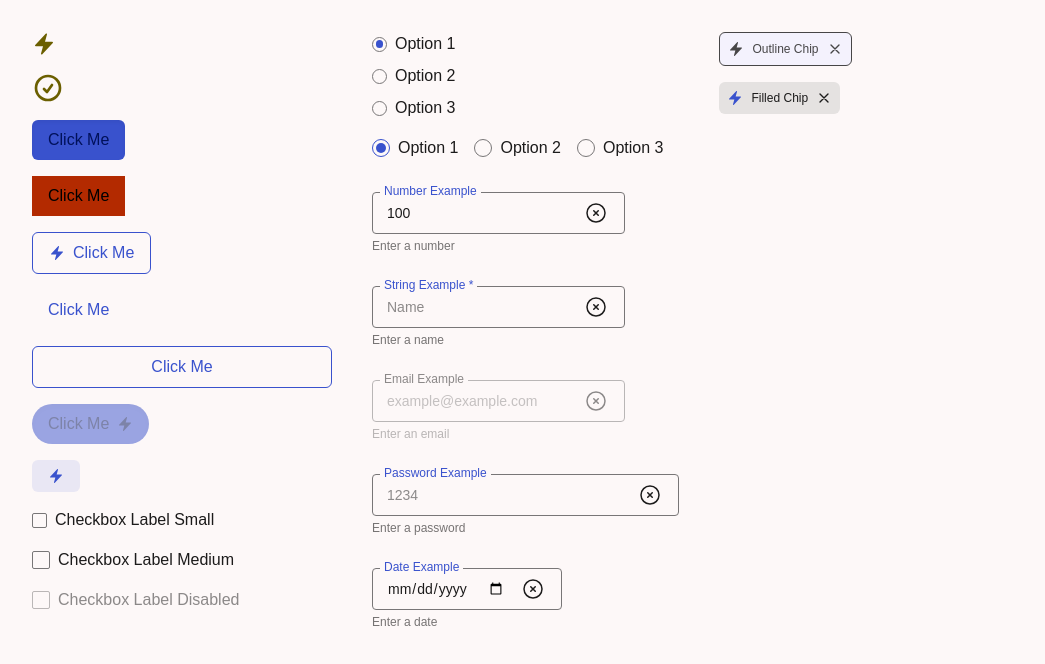
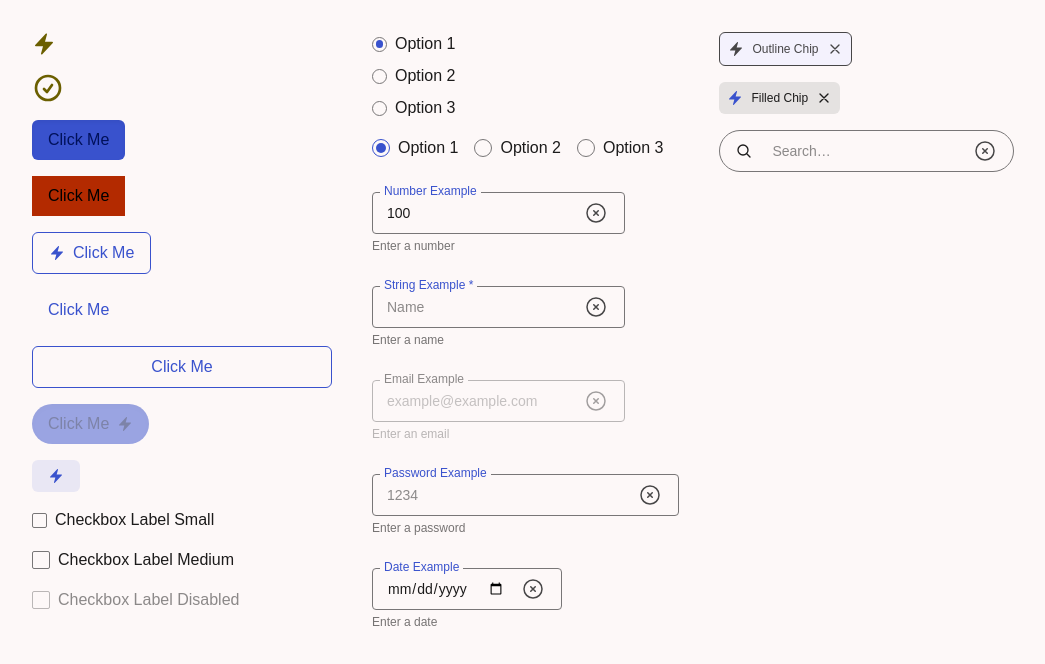
Before and after one commit to input-output-hk/PHA-react-FE-template, a Next.js app in the folder starter_app/: page / in a window 1280 px wide. Shown: the top 664 px of the page, without its empty margins (0-1045 px from the left). Built offline with nearby package versions, Linux system fonts and the light colour scheme.

Commit message:
add search bar

```diff
--- a/starter_app/src/app/components/ControlledTextfield.tsx
+++ b/starter_app/src/app/components/ControlledTextfield.tsx
@@ -99,7 +99,7 @@ export default function ControlledTextField({
             <Button
               variant="embedded"
               onMouseDown={handleClear}
-              content={hasError && !isFocused ? {svg: <ExclamationCircleIcon />, mode: 'stroke', size: 'small', strokeWidth: 1.5, color: 'error'} : { svg: <XCircleIcon />, mode: 'stroke', size: 'small', strokeWidth: 1.5, color: 'onSurface' }} />
+              content={hasError && !isFocused ? {svg: <ExclamationCircleIcon />, mode: 'stroke', size: 'small', strokeWidth: 1.5, color: 'error'} : { svg: <XCircleIcon />, mode: 'stroke', size: 'small', strokeWidth: 1.5, color: 'onVariant' }} />
           </div>
         </div>
         <p className={cn('text-xs mt-1', hasError ? 'text-error' : 'text-onSurface/60')}>
--- /dev/null
+++ b/starter_app/src/app/components/SearchBox.tsx
@@ -0,0 +1,44 @@
+'use client';
+import React, {useRef } from 'react';
+import { MagnifyingGlassIcon, XCircleIcon } from '@heroicons/react/24/outline';
+import Icon from './Icon';
+import Button from './Button';
+
+interface SearchBarProps {
+    placeholder?: string;
+    fullWidth?: boolean;
+    inputRef?: React.RefObject<HTMLInputElement>;
+}
+
+export default function SearchBar({ placeholder = "Search…", fullWidth = false, inputRef }: SearchBarProps) {
+    const internalRef = useRef<HTMLInputElement>(null);
+    const finalRef = inputRef || internalRef;
+
+const handleClear = () => {
+    if (finalRef.current) {
+      finalRef.current.value = '';
+      finalRef.current.focus();
+    }
+  };
+
+  return (
+    <div className={`flex items-center max-w-[350px] rounded-full border border-outline w-full sm:w-auto focus-within:border-primary focus-within:ring-1 focus-within:ring-primary ${fullWidth ? 'w-full' : 'w-auto'}`}>
+      <div className="flex items-center justify-center px-4 py-1 text-sm">
+        <Icon svg={<MagnifyingGlassIcon />} size="xsmall" color="onSurface" mode='stroke' />
+      </div>
+      <input
+        type="text"
+        //The attribute value is either the keyword off or on, or an ordered list of space-separated tokens https://developer.mozilla.org/en-US/docs/Web/HTML/Reference/Attributes/autocomplete#value
+        autoComplete='on'
+        // list='search-suggestions' only works with <datalist>
+        placeholder={placeholder}
+        ref={finalRef}
+        className='w-full bg-transparent text-onSurface placeholder:text-onSurface/50 outline-none transition-all p-1 text-sm'/>
+      <Button
+        variant="embedded"
+        onMouseDown={handleClear}
+        content={{ svg: <XCircleIcon />, mode: 'stroke', size: 'small', strokeWidth: 1.5, color: 'onVariant' }}
+      />
+    </div>
+  );
+}
--- a/starter_app/src/app/components/UncontrolledTextfield.tsx
+++ b/starter_app/src/app/components/UncontrolledTextfield.tsx
@@ -102,7 +102,7 @@ export default function UncontrolledTextField({
             <Button
               variant="embedded"
               onMouseDown={handleClear}
-              content={hasError && !isFocused ? { svg: <ExclamationCircleIcon />, mode: 'stroke', size: 'small', strokeWidth: 1.5, color: 'error' } : {svg: <XCircleIcon />, mode: 'stroke', size: 'small', strokeWidth: 1.5, color: 'onSurface'}}/>
+              content={hasError && !isFocused ? { svg: <ExclamationCircleIcon />, mode: 'stroke', size: 'small', strokeWidth: 1.5, color: 'error' } : {svg: <XCircleIcon />, mode: 'stroke', size: 'small', strokeWidth: 1.5, color: 'onVariant'}}/>
           </div>
         </div>
         <p className={cn('text-xs mt-1', hasError ? 'text-error' : 'text-onSurface/60')}>
--- a/starter_app/src/app/page.tsx
+++ b/starter_app/src/app/page.tsx
@@ -5,6 +5,7 @@ import RadioGroup from './components/RadioGroup';
 import ControlledTextField from './components/ControlledTextfield';
 import UncontrolledTextField from './components/UncontrolledTextfield';
 import Chip from './components/Chip';
+import SearchBar from './components/SearchBox';
 import { BoltIcon as Bolt } from '@heroicons/react/24/solid';
 import { CheckCircleIcon as OutlineCheck } from '@heroicons/react/24/outline';
 
@@ -81,6 +82,7 @@ export default function Home() {
         <div className='flex flex-col gap-4 items-start ml-10'>
           <Chip label="Outline Chip" variant="outlined" deleteIcon startIcon={{svg: <Bolt />}} />
           <Chip label="Filled Chip" variant="filled" deleteIcon startIcon={{svg: <Bolt />}} />
+          <SearchBar />
         </div>
       </main>
       </div>
```
